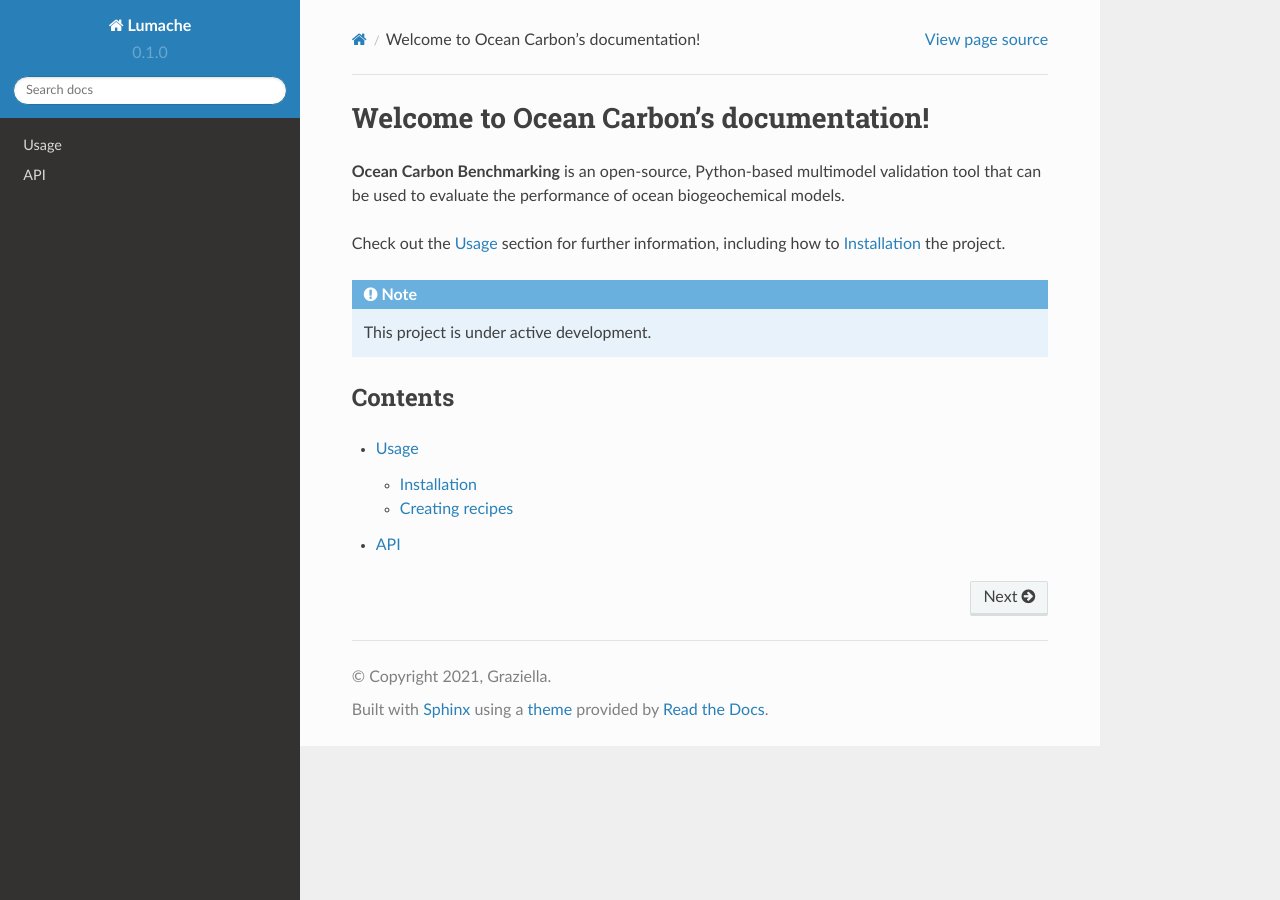
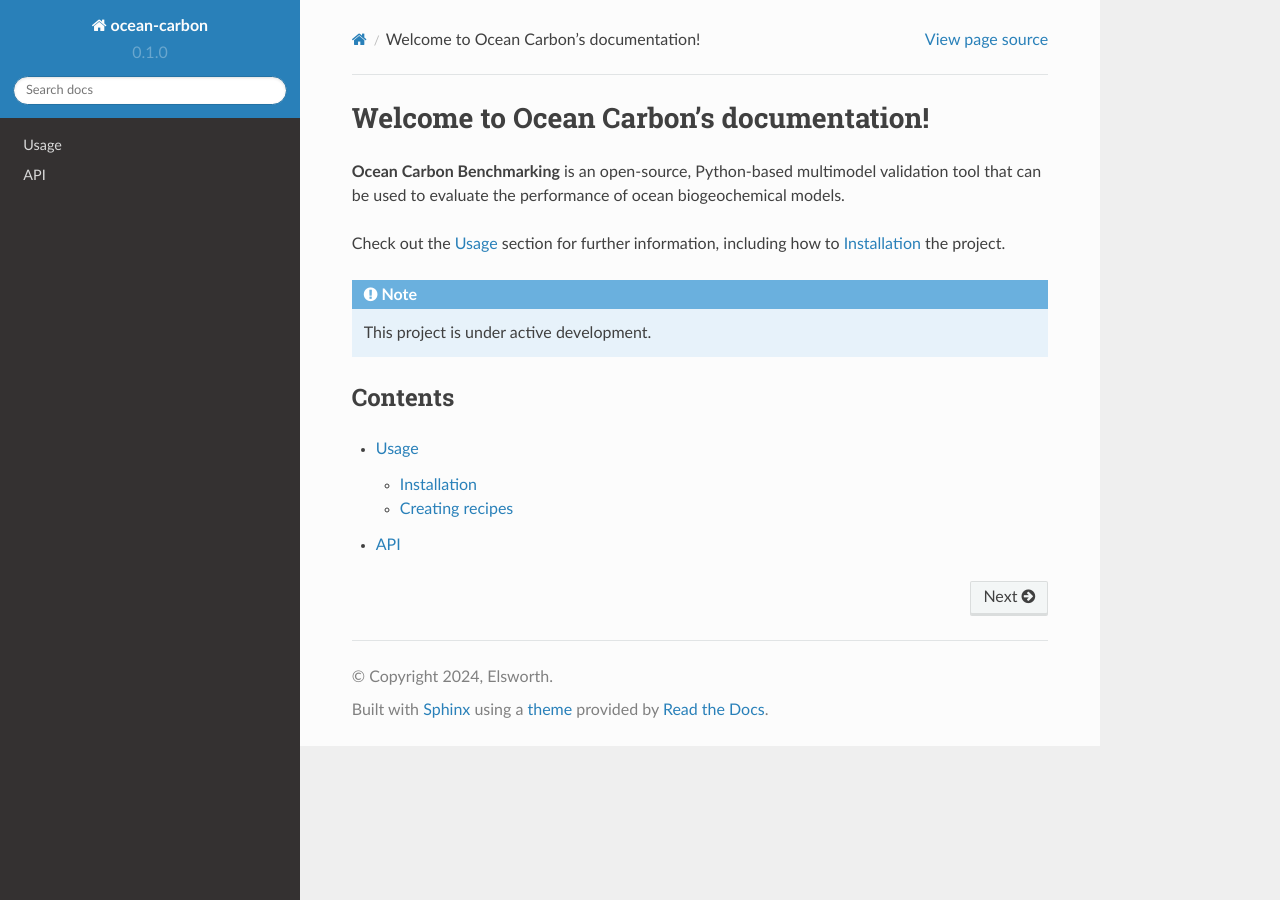
Before and after one commit to gelsworth/ocean-carbon, a Sphinx documentation site: the page built from docs/source/index.rst, in a window 1280 px wide. Built offline with Sphinx 7.4.7 and the Read the Docs theme 2.0.0, drawn with Linux system fonts in a browser that asks for light colours.

Commit message:
Update conf.py

```diff
--- a/docs/source/conf.py
+++ b/docs/source/conf.py
@@ -2,9 +2,9 @@
 
 # -- Project information
 
-project = 'Lumache'
-copyright = '2021, Graziella'
-author = 'Graziella'
+project = 'ocean-carbon'
+copyright = '2024, Elsworth'
+author = 'Elsworth'
 
 release = '0.1'
 version = '0.1.0'
```
